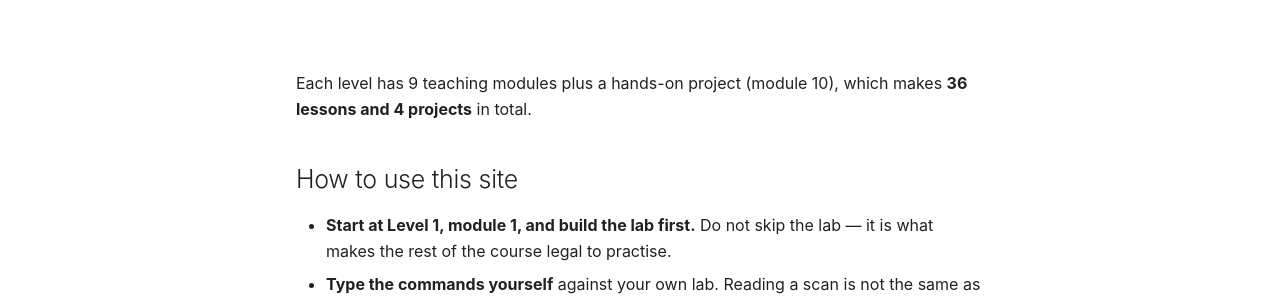
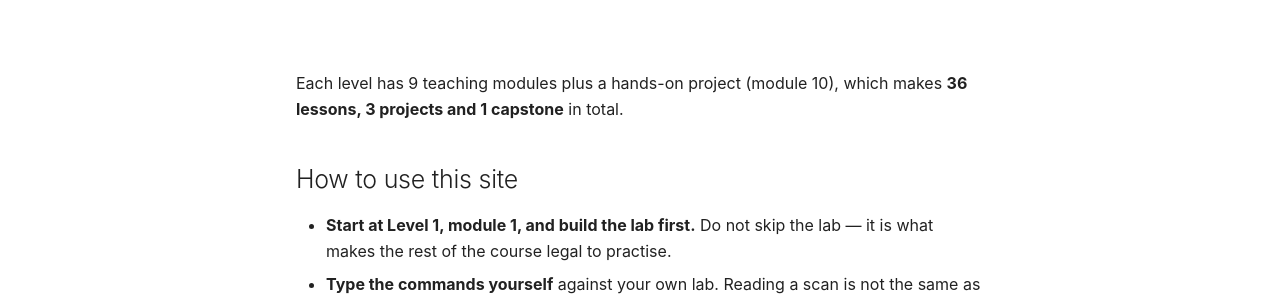
Before and after one commit to SIGILIPELLI/ethical-hacking-mastery-path, an MkDocs documentation site: the page built from docs/index.md, in a window 1280 px wide and 900 px high, scrolled down 1497 px. Shown: the part 187-483 px from the top of the window. Built offline with MkDocs 1.6.1 and Material for MkDocs 9.7.7, drawn with Linux system fonts in a browser that asks for light colours; comment, search, counter and statistics services are not loaded.

Commit message:
Course description and counts state lessons, projects and capstone from the registry
Co-Authored-By: Claude Sonnet 5.5 <noreply@anthropic.com>

```diff
--- a/docs/index.md
+++ b/docs/index.md
@@ -1,6 +1,6 @@
 ---
 title: "Free Ethical Hacking Course: Authorized Pentesting, Recon, Web & Network Testing in Legal Labs, and Reporting"
-description: "Free ethical hacking course: 36 lessons and 4 projects on authorized pentesting — lab setup, recon, Nmap, OWASP web testing, privilege escalation and reporting."
+description: "Free ethical hacking course: 36 lessons, 3 projects and 1 capstone on authorized pentesting — lab setup, recon, Nmap, OWASP web testing, privilege escalation and reporting."
 ---
 
 # Ethical Hacking Mastery Path
@@ -67,7 +67,7 @@ side and links across rather than repeating.
 | **3 · Infrastructure & Network** | Exploitation, privesc, AD, pivoting, wireless, SE | 10 | Carry an internal network test from foothold to report |
 | **4 · Professional Practice** | Reporting, scoping, cloud/mobile, law, careers | 10 | Run a full authorized engagement professionally |
 
-Each level has 9 teaching modules plus a hands-on project (module 10), which makes **36 lessons and 4 projects** in total.
+Each level has 9 teaching modules plus a hands-on project (module 10), which makes **36 lessons, 3 projects and 1 capstone** in total.
 
 ## How to use this site
 
```
